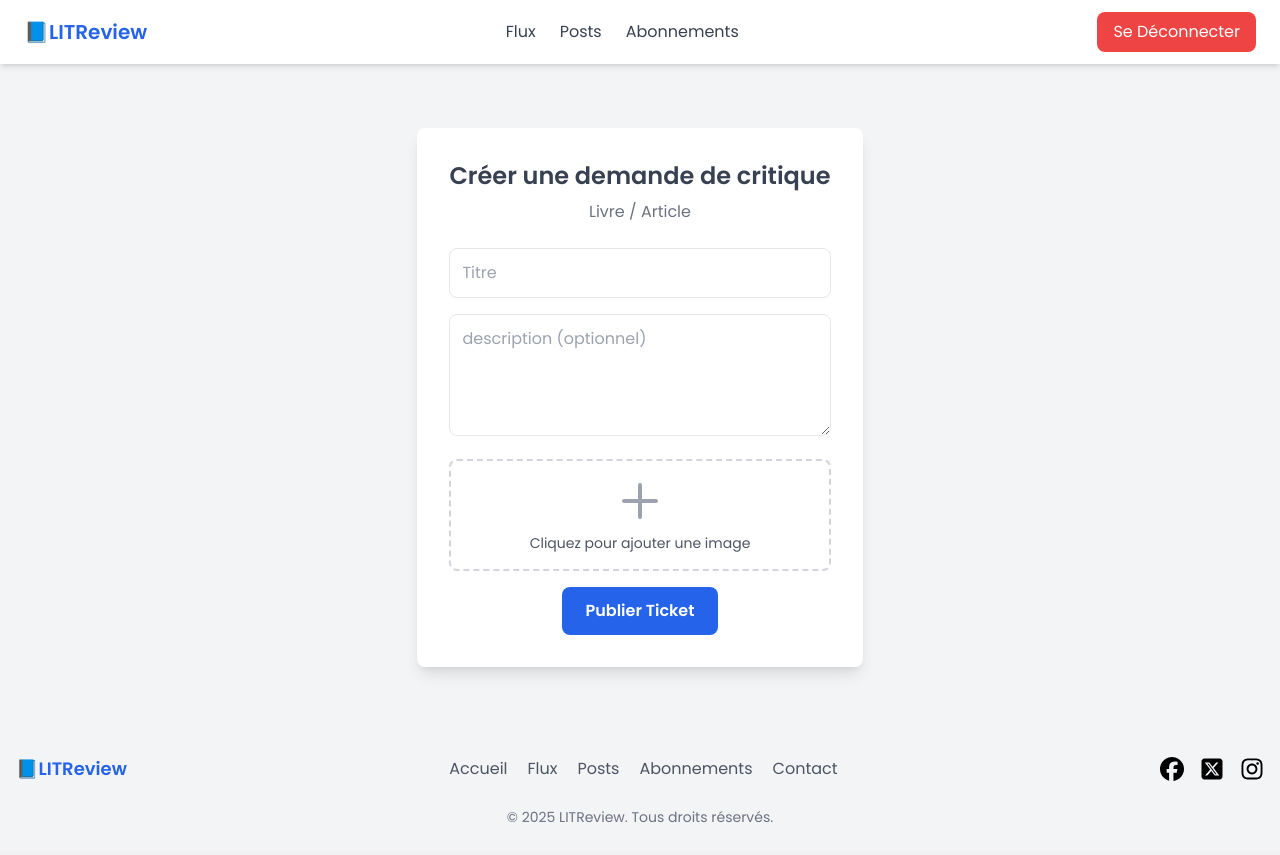
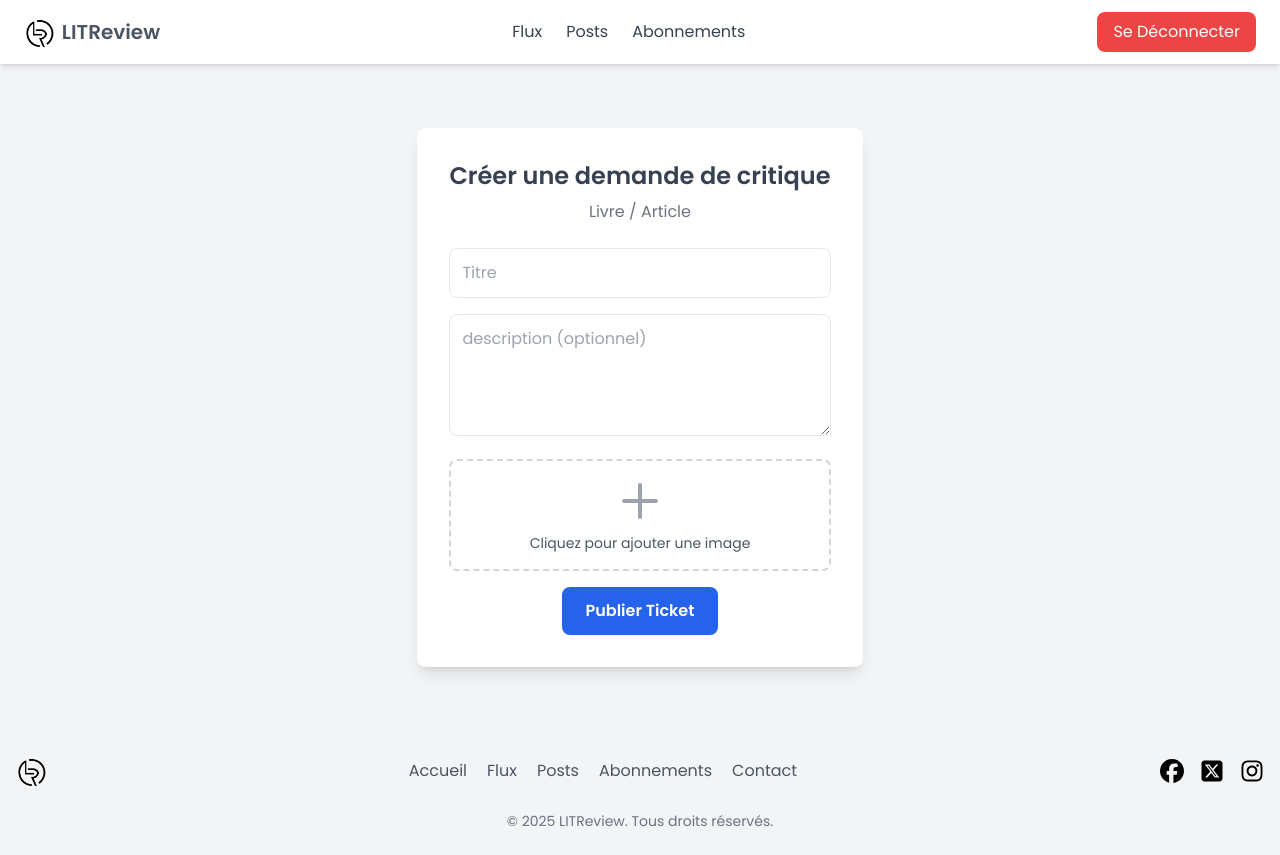
Before and after one commit to Youorus/-LITRevu-Une-plateforme-web-de-critiques-de-livres-et-d-articles-Django-, a Django app: page /tickets/new/ in a window 1280 px wide. Before the commit the page ends 822 px from the top, so only its background shows below. Run offline with Django 4.2, Linux system fonts and the light colour scheme; a user stored in the database is signed in; some libraries are stand-ins or nearby versions.

Commit message:
amelioration du logo

```diff
--- a/templates/edit_review.html
+++ b/templates/edit_review.html
@@ -3,7 +3,7 @@
 
 {% block content %}
 <div class="max-w-3xl mx-auto mt-10 bg-white p-8 rounded-lg shadow-lg">
-
+ <h2 class="text-2xl font-semibold text-center text-gray-700">Modifier la critique</h2>
 
     <!-- Affichage du ticket lié (NON MODIFIABLE) -->
     <div class="mt-6">
--- a/templates/footer.html
+++ b/templates/footer.html
@@ -3,7 +3,7 @@
     <div class="container mx-auto flex flex-col md:flex-row justify-between items-center space-y-4 md:space-y-0">
         <!-- LOGO ET NOM DU SITE -->
         <a href="{% url 'index' %}" class="text-lg font-semibold text-blue-600 flex items-center space-x-2">
-            📘 <span>LITReview</span>
+           <img src="{% static 'logo.png' %}" alt="Logo LITReview" class="h-8 w-30">
         </a>
 
         <!-- LIENS DE NAVIGATION -->
--- a/templates/navbar.html
+++ b/templates/navbar.html
@@ -1,9 +1,10 @@
 {% load static %}
 <nav class="bg-white shadow-md py-3 px-6 flex items-center justify-between">
     <!-- Logo -->
-    <a href="{% url 'index' %}" class="text-xl font-semibold text-blue-600 flex items-center space-x-2">
-        📘 <span>LITReview</span>
-    </a>
+<a href="{% url 'index' %}" class="text-xl font-semibold text-gray-600 flex items-center space-x-2">
+    <img src="{% static 'logo.png' %}" alt="Logo LITReview" class="h-8 w-30">
+    <span>LITReview</span>
+</a>
 
     <!-- Menu Desktop -->
     {% if user.is_authenticated %}
--- a/templates/new_ticket_form.html
+++ b/templates/new_ticket_form.html
@@ -26,14 +26,20 @@
     <!-- Upload Image avec aperçu -->
     {% include "image_upload.html" with field_id="id_image" field_name="image" image_url=ticket.image.url %}
 
+
     <!-- Bouton d'envoi dynamique -->
 {% if not hide_submit %}
 <div class="flex justify-center">
     <button type="submit" class="bg-blue-600 text-white px-6 py-3 rounded-lg font-semibold hover:bg-blue-700 transition">
+        {% if edit_mode %}
+            Mettre à jour le Ticket
+        {% else %}
             Publier Ticket
+        {% endif %}
     </button>
 </div>
 {% endif %}
+
 </form>
 
 <!-- JavaScript pour afficher l'aperçu de l'image -->
```
Also changed, not shown: db.sqlite3, listings/static/logo.png (added). Lines whose indentation alone changed are shown as unchanged.
